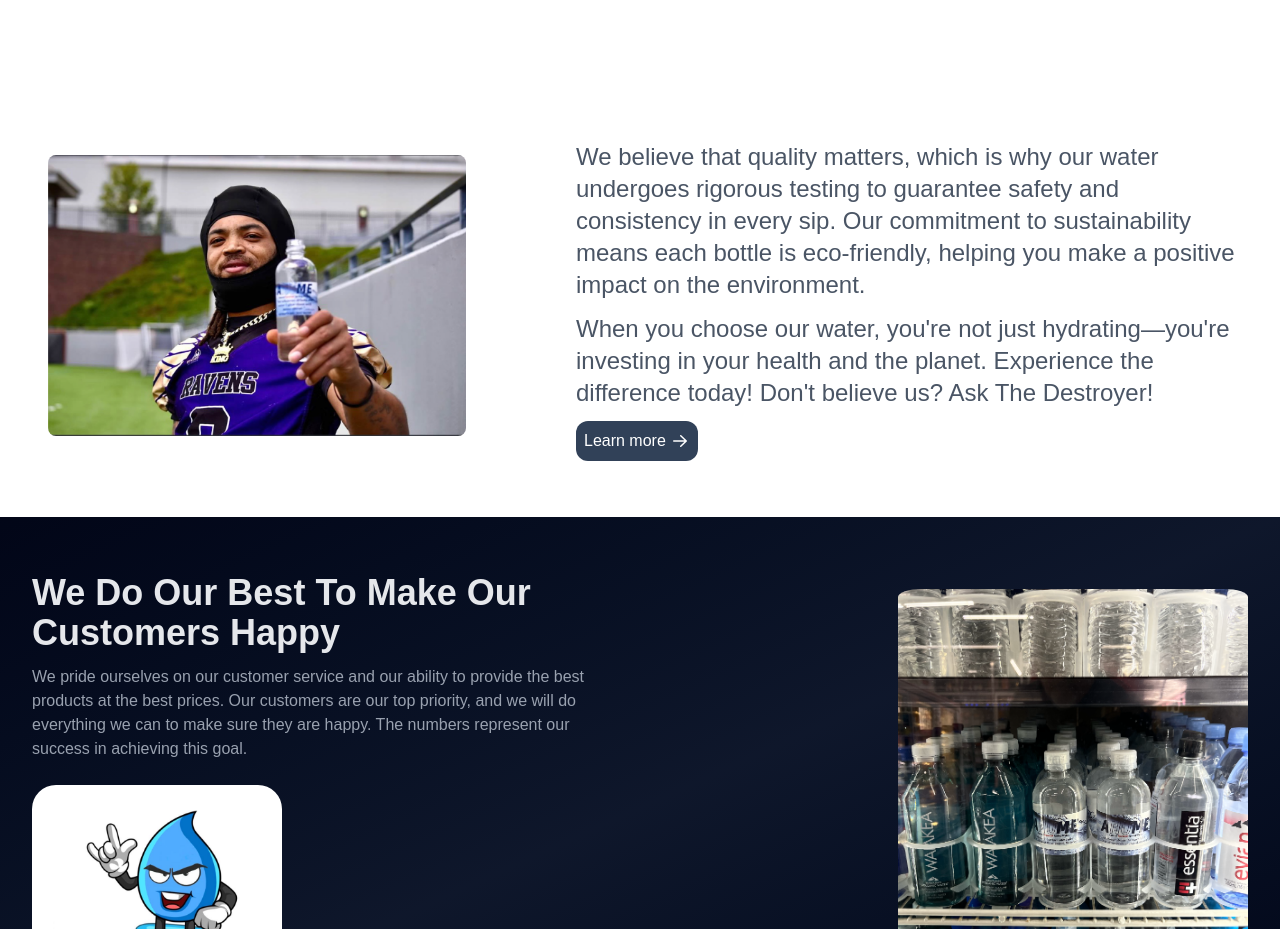
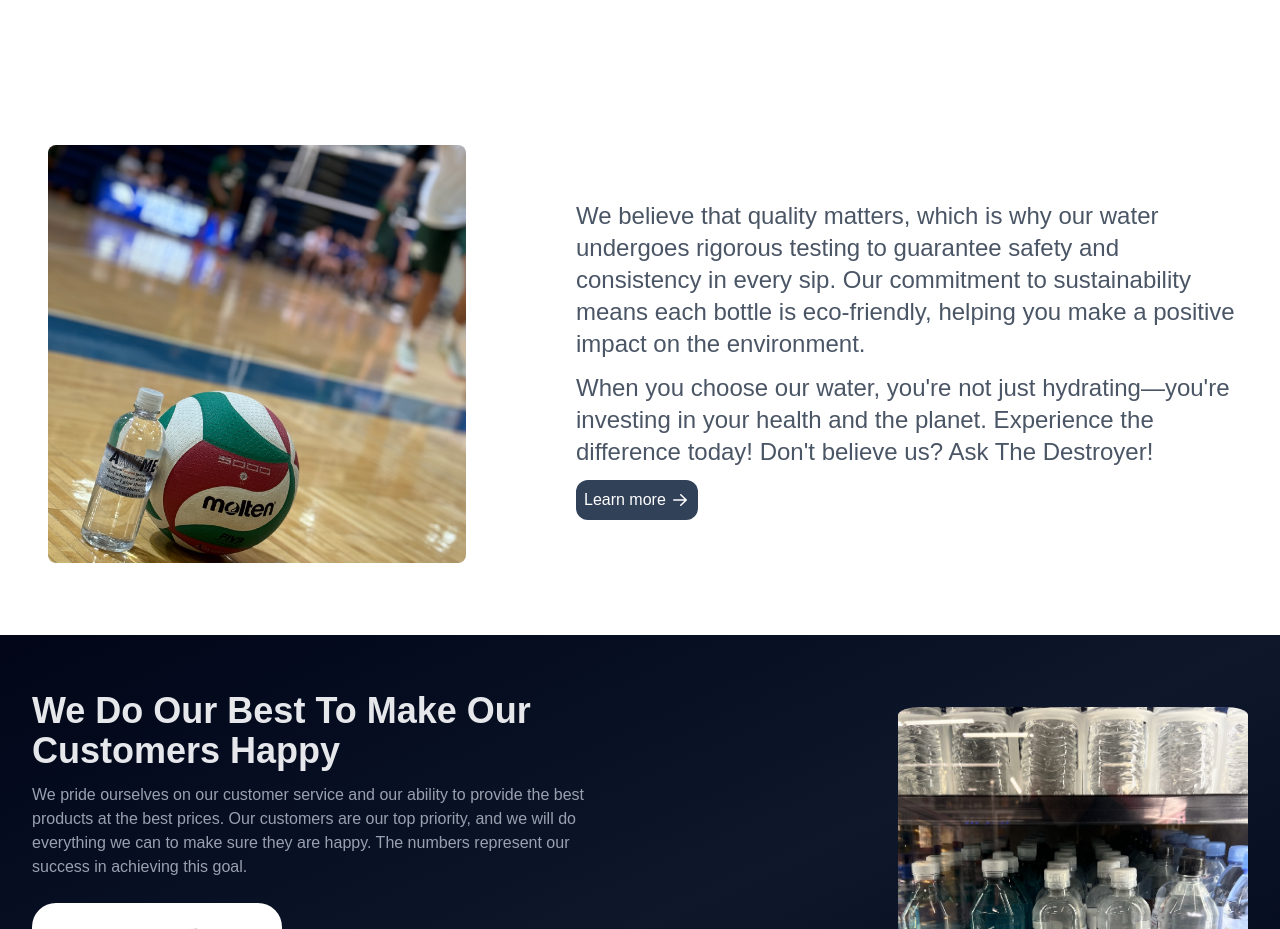
Before and after one commit to AnthonyRice3/Anume, a Next.js app: page / in a window 1280 px wide. Shown: the part 1468-2397 px from the top of the page. Built offline with nearby package versions, Linux system fonts and the light colour scheme.

Commit message:
update: about

```diff
--- a/app/components/About.tsx
+++ b/app/components/About.tsx
@@ -15,7 +15,7 @@ export default function About() {
                         transition={{ duration: 0.7 }}
                         viewport={{ once: true }}
                     >
-                        <Image src="/destr.png" className="md:max-w-lg rounded-3xl p-4" alt="" width={450} height={200} />
+                        <Image src="/water4.png" className="md:max-w-lg rounded-3xl p-4" alt="" width={450} height={200} />
                     </motion.div>
                     <motion.div
                         className="max-w-xl px-4 space-y-3 mt-6 sm:px-0 md:mt-0 lg:max-w-2xl"
```
